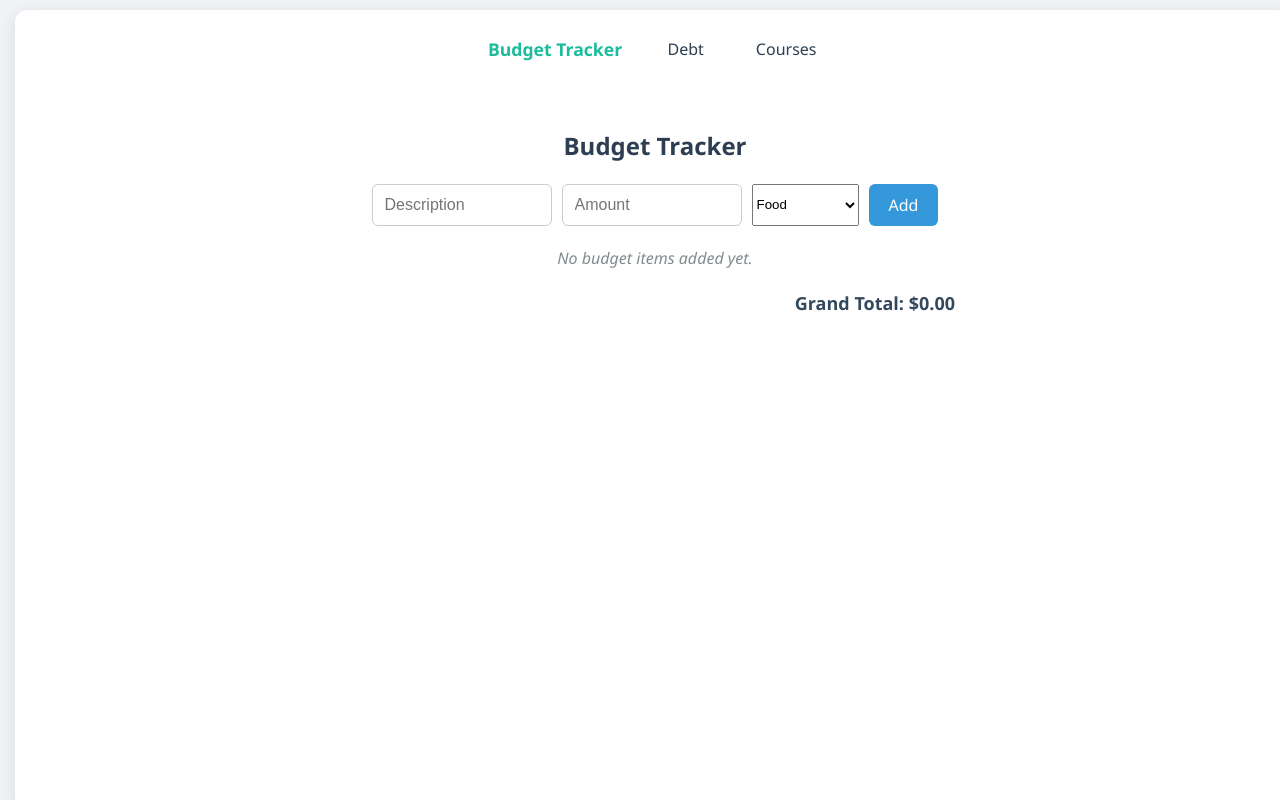
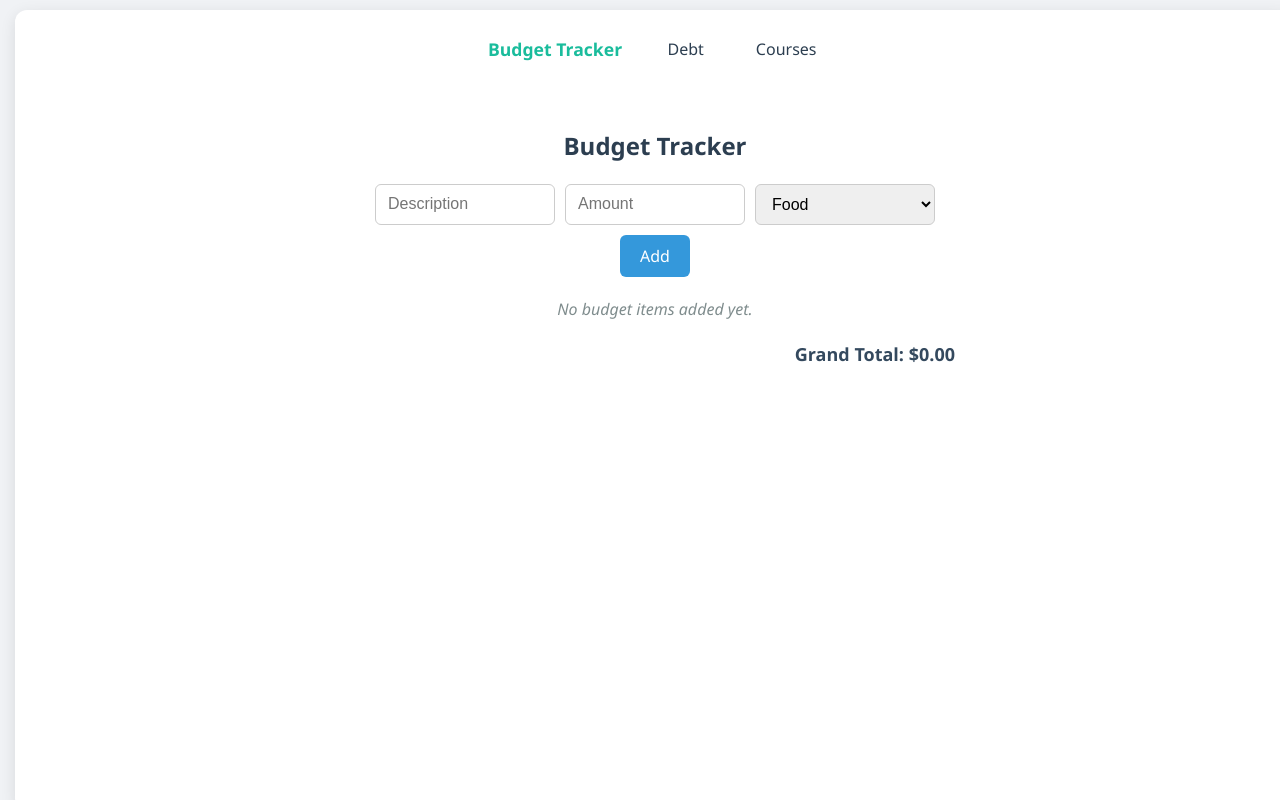
Before and after one commit to sanalnayyar2006/BudgetTracker, a React (Vite) app: page / in a window 1280 px wide. Built offline with nearby package versions, Linux system fonts and the light colour scheme.

Commit message:
addded style for drop down button

```diff
--- a/src/components/BudgetTracker.css
+++ b/src/components/BudgetTracker.css
@@ -133,3 +133,17 @@
   gap: 20px;
   flex-wrap: wrap;
 }
+
+.budget-select {
+  padding: 10px 12px;
+  font-size: 16px;
+  border-radius: 6px;
+  border: 1.5px solid #ccc;
+  width: 180px;
+  transition: border-color 0.3s ease;
+}
+
+.budget-select:focus {
+  border-color: #3498db;
+  outline: none;
+}
```
